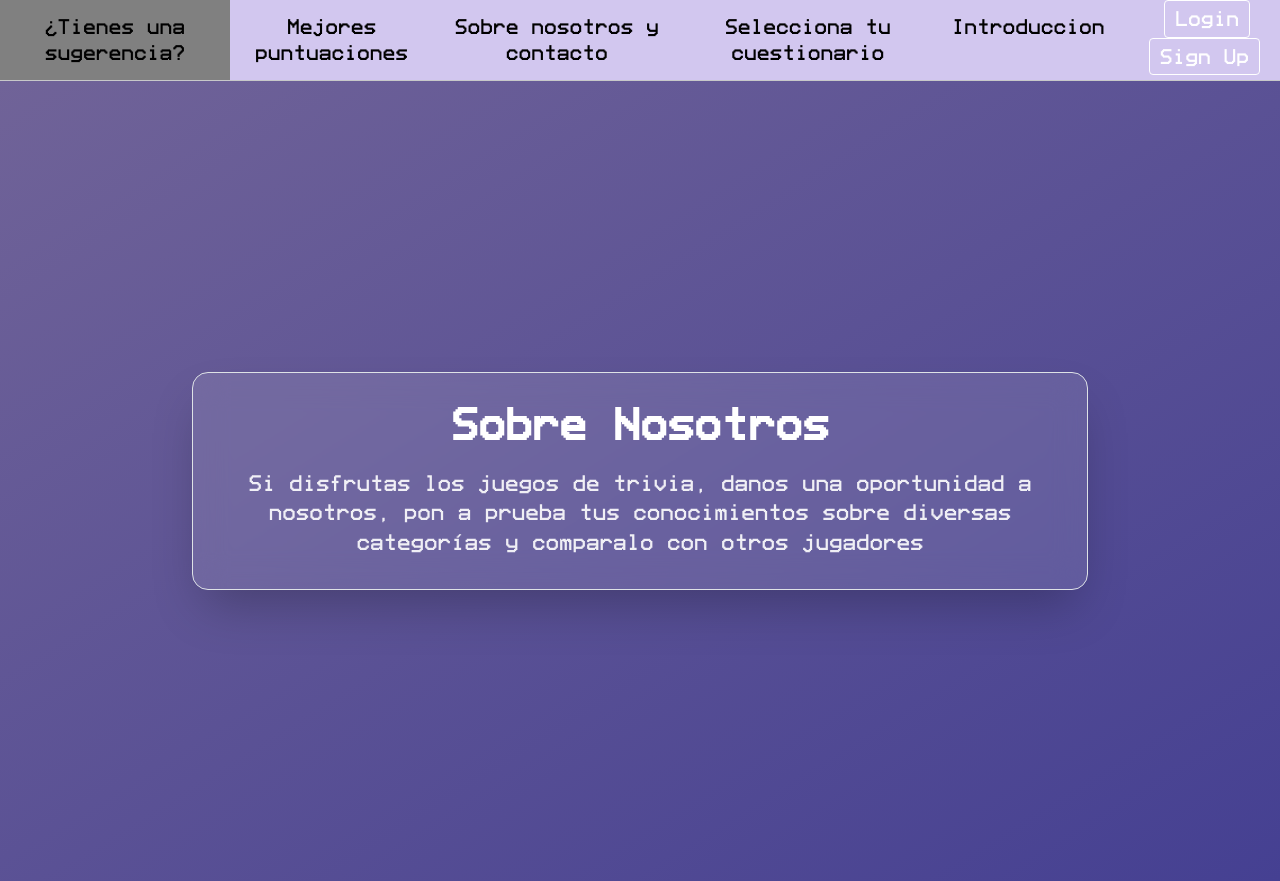
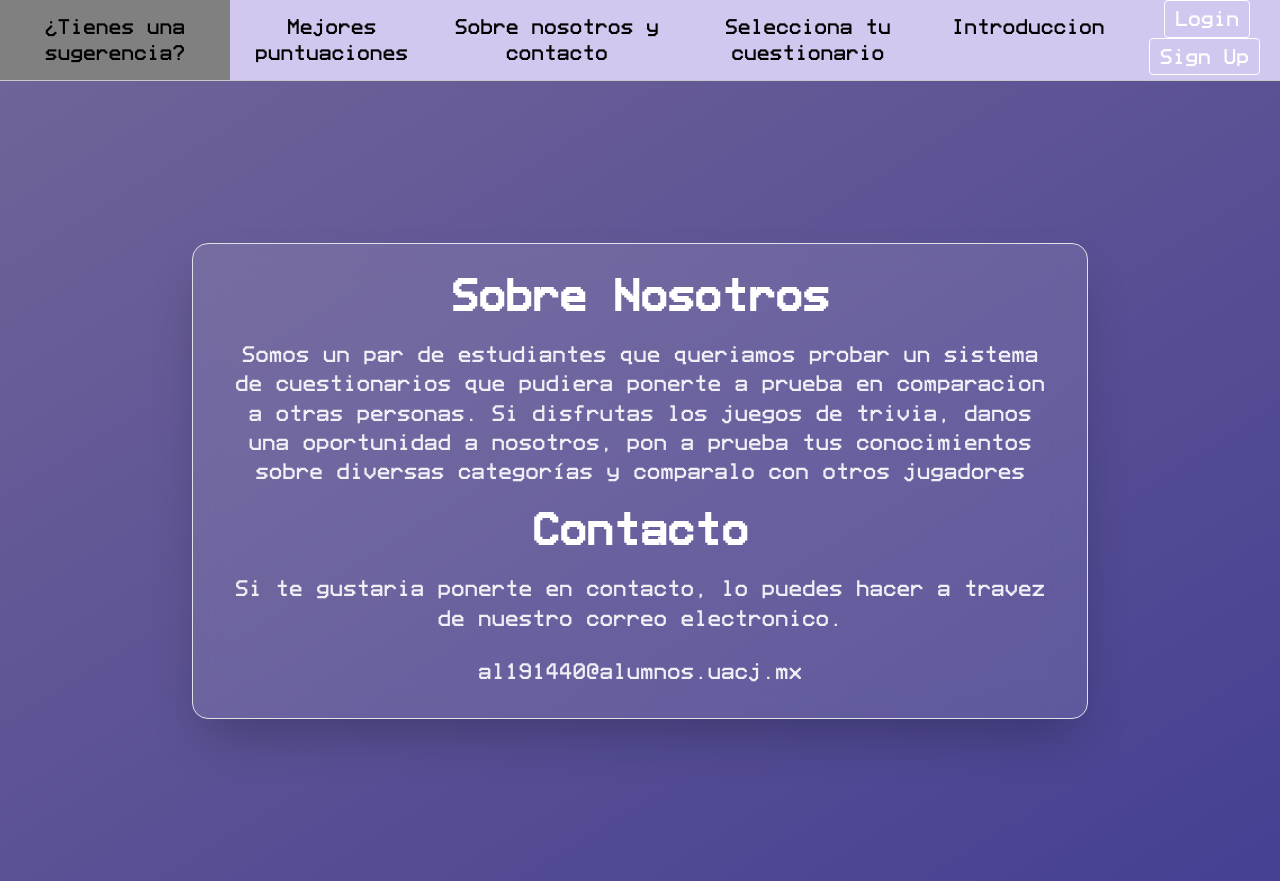
Before and after one commit to Atesoide/Quizqueen-py, a Flask app: page /about in a window 1280 px wide. Run offline with Flask 3, Linux system fonts and the light colour scheme; style sheets or scripts are compiled from the project's sources; some libraries are stand-ins or nearby versions.

Commit message:
[CAMBIA] texto del about

```diff
--- a/client/templates/about.html
+++ b/client/templates/about.html
@@ -37,7 +37,16 @@
         <div class="text-center">
             <h1 class="text-4xl font-bold text-white mb-6">Sobre Nosotros</h1>
             <p class="text-lg text-white/90 leading-relaxed">
-                Si disfrutas los juegos de trivia, danos una oportunidad a nosotros, pon a prueba tus conocimientos sobre diversas categorías y comparalo con otros jugadores
+                Somos un par de estudiantes que queriamos probar un sistema de cuestionarios que pudiera ponerte a prueba en comparacion a otras personas. Si disfrutas los juegos de trivia, danos una oportunidad a nosotros, pon a prueba tus conocimientos sobre diversas categorías y comparalo con otros jugadores
+            </p>
+            <br>
+            <h1 class="text-4xl font-bold text-white mb-6">Contacto</h1>
+            <p class="text-lg text-white/90 leading-relaxed">
+                Si te gustaria ponerte en contacto, lo puedes hacer a travez de nuestro correo electronico.
+            </p>
+            <br>
+            <p class="text-lg text-white/90 leading-relaxed">
+                al191440@alumnos.uacj.mx
             </p>
         </div>
     </div>
```
